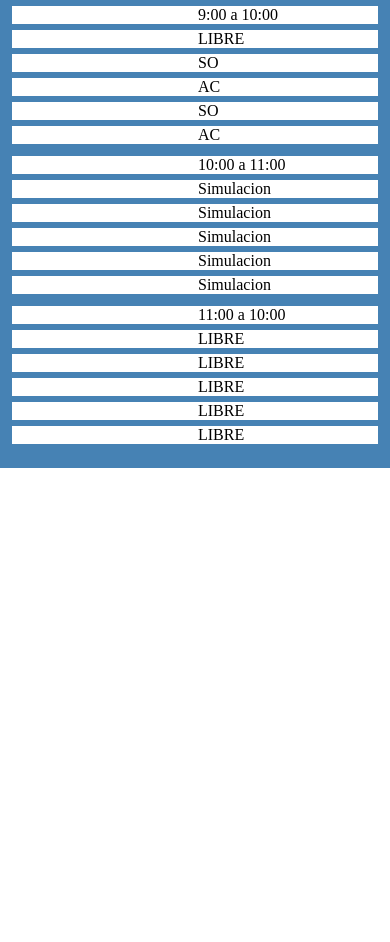
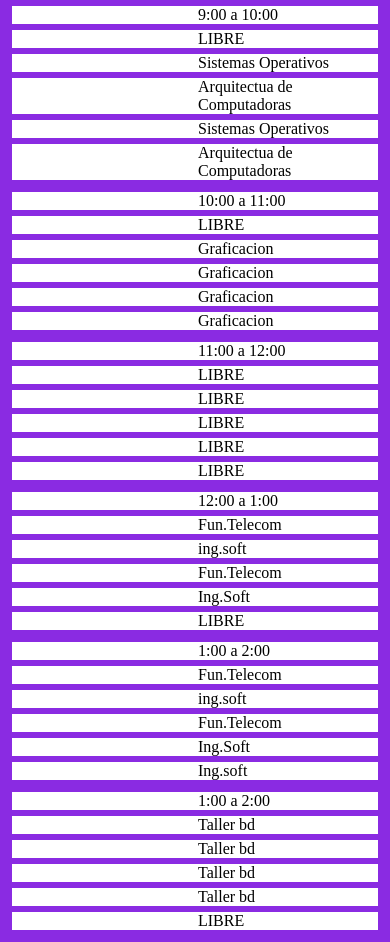
Before and after one commit to Rodolfo-Amezcua/Programacion_web, a plain HTML site: page Parcial1/TablaResponsiva.html in a window 390 px wide. Shown: the part 397-1339 px from the top of the page. Before the commit the page ends 865 px from the top, so only its background shows below. Drawn offline with Linux system fonts and the light colour scheme.

Commit message:
COMMIT
Tabla Responsiva

```diff
--- a/Parcial1/TablaResponsiva.html
+++ b/Parcial1/TablaResponsiva.html
@@ -30,7 +30,7 @@
 
         table, thead, tbody, tr, th, td {
 
-            border: 3px solid steelblue;
+            border: 3px solid blueviolet;
 
             border-collapse: collapse;
 
@@ -45,9 +45,7 @@
             }
 
             thead{
-
                 display: none;
-
             }
 
             td{
@@ -55,8 +53,6 @@
                 padding-left: 50%;
 
             }
-
-
 
         }
 
@@ -76,7 +72,7 @@
 
 <body>
 
-    <h1>HORARIO 21100284</h1>
+    <h1>HORARIO 21100156</h1>
 
     <table>
 
@@ -140,13 +136,13 @@
 
                 <td> LIBRE </td>
 
-                <td> SO </td>
+                <td> Sistemas Operativos </td>
 
-                <td> AC </td>
+                <td> Arquitectua de Computadoras </td>
 
-                <td> SO </td>
+                <td> Sistemas Operativos </td>
 
-                <td> AC </td>
+                <td> Arquitectua de Computadoras </td>
 
             </tr>
 
@@ -154,21 +150,21 @@
 
                 <td>10:00 a 11:00</td>
 
-                <td>Simulacion</td>
+                <td>LIBRE</td>
 
-                <td>Simulacion</td>
+                <td>Graficacion</td>
 
-                <td>Simulacion</td>
+                <td>Graficacion</td>
 
-                <td>Simulacion</td>
+                <td>Graficacion</td>
 
-                <td>Simulacion</td>
+                <td>Graficacion</td>
 
             </tr>
 
             <tr>
 
-                <td>11:00 a 10:00</td>
+                <td>11:00 a 12:00</td>
 
                 <td>LIBRE</td>
 
@@ -184,10 +180,50 @@
 
             <tr>
 
-                <td></td>
+                <td>12:00 a 1:00</td>
+
+                <td>Fun.Telecom</td>
+
+                <td>ing.soft</td>
+
+                <td>Fun.Telecom</td>
+
+                <td>Ing.Soft</td>
+
+                <td>LIBRE</td>
 
             </tr>
 
+            <tr>
+
+                <td>1:00 a 2:00</td>
+
+                <td>Fun.Telecom</td>
+
+                <td>ing.soft</td>
+
+                <td>Fun.Telecom</td>
+
+                <td>Ing.Soft</td>
+
+                <td>Ing.soft</td>
+
+            </tr>
+            <tr>
+
+                <td>1:00 a 2:00</td>
+
+                <td>Taller bd</td>
+
+                <td>Taller bd </td>
+
+                <td>Taller bd</td>
+
+                <td>Taller bd</td>
+
+                <td>LIBRE</td>
+
+            </tr>
         </tbody>
 
     </table>
```
